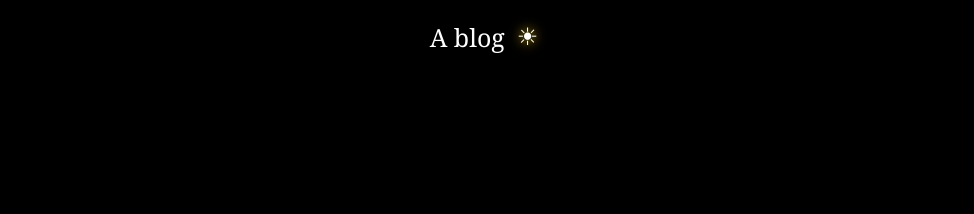
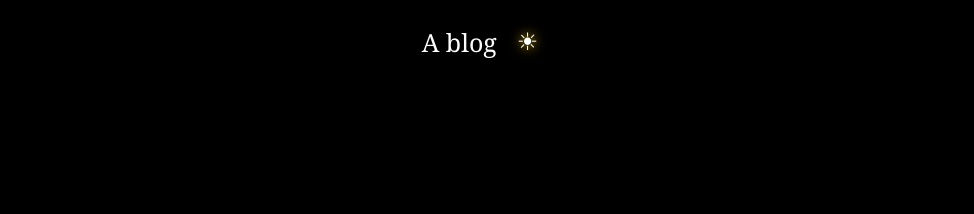
Before and after one commit to taekwondo12/not-just-a-blog, a Jekyll site: the page index.html, which Jekyll copies as it is, in a window 1280 px wide. Shown: the top 214 px of the page, without its empty margins (156-1130 px from the left). Built offline with Jekyll 4.4.1, drawn with Linux system fonts in a browser that asks for light colours.

Commit message:
Improve iPhone support: safe areas, tap targets, font inflation fix

```diff
--- a/_layouts/default.html
+++ b/_layouts/default.html
@@ -1,7 +1,7 @@
 <!DOCTYPE html>
 <html>
   <head>
-    <meta name="viewport" content="width=device-width, initial-scale=1">
+    <meta name="viewport" content="width=device-width, initial-scale=1, viewport-fit=cover">
     <title>{{ page.title | default: site.title }}</title>
     <link rel="stylesheet" href="{{ site.baseurl }}/styles.css">
   </head>
--- a/index.html
+++ b/index.html
@@ -1,7 +1,7 @@
 <!DOCTYPE html>
 <html>
   <head>
-    <meta name="viewport" content="width=device-width, initial-scale=1">
+    <meta name="viewport" content="width=device-width, initial-scale=1, viewport-fit=cover">
     <link rel="stylesheet" href="styles.css">
   </head>
   <body>
--- a/styles.css
+++ b/styles.css
@@ -5,6 +5,8 @@
   margin: 0;
   min-height: 100vh;
   font-family: Georgia, "Times New Roman", serif;
+  -webkit-text-size-adjust: 100%;
+  -webkit-tap-highlight-color: transparent;
 }
 
 .light-mode {
@@ -14,7 +16,7 @@
 
 .top-center {
   position: fixed;
-  top: 20px;
+  top: calc(20px + env(safe-area-inset-top));
   left: 50%;
   transform: translateX(-50%);
   z-index: 100;
@@ -37,7 +39,7 @@
   border: none;
   cursor: pointer;
   font-size: 24px;
-  padding: 0;
+  padding: 8px;
   transition: color 0.2s ease;
   filter: drop-shadow(0 0 6px #ffcc00);
 }
@@ -69,6 +71,19 @@
   .nav-list {
     flex-direction: column;
     align-items: center;
+    max-height: 80vh;
+    overflow-y: auto;
+  }
+
+  img {
+    max-width: 60vw;
+  }
+
+  .post {
+    font-size: 16px;
+    padding: 0 env(safe-area-inset-right, 20px) 0 env(safe-area-inset-left, 20px);
+    padding-left: max(20px, env(safe-area-inset-left));
+    padding-right: max(20px, env(safe-area-inset-right));
   }
 }
 
```
